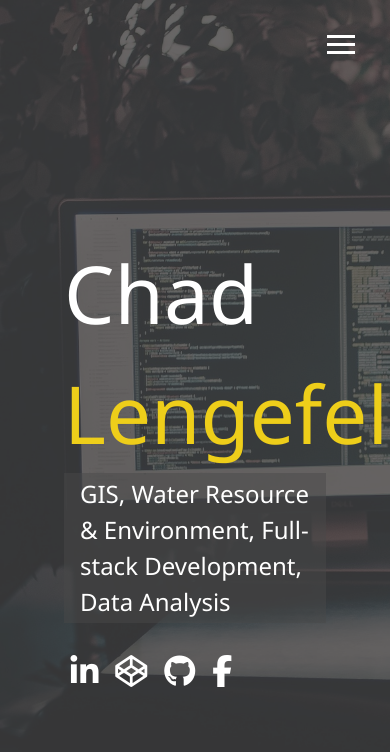
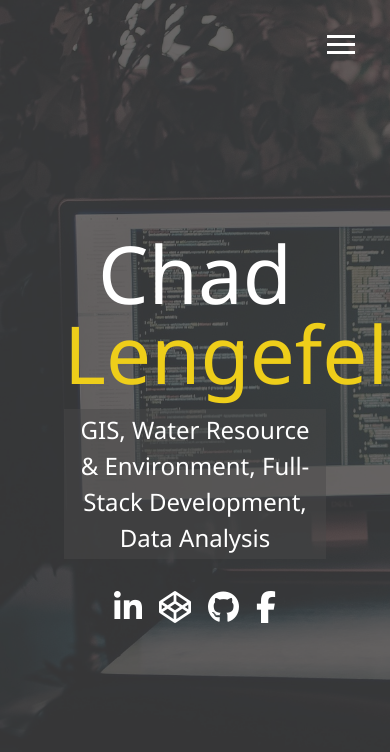
Before and after one commit to LostnAustin/Responsive-Website-Portfolio, a website: page dist/index.html in a window 390 px wide. Drawn offline with Linux system fonts and the light colour scheme.

Commit message:
added media queries and responsive-sizing adjustments

```diff
--- a/scss/_config.scss
+++ b/scss/_config.scss
@@ -27,3 +27,31 @@ $background-opacity: 0.8;
     }
   }
 }
+
+// Media Query mixin
+@mixin mediaSm {
+  //any media added here will only work if 500px or less
+  @media screen and (max-width: 500px) {
+    @content;
+  }
+}
+
+@mixin mediaMd {
+  //any media added here will only work if 768px or less
+  @media screen and (max-width: 768px) {
+    @content;
+  }
+}
+
+@mixin mediaLg {
+  //any media added here will only work if 769 up to 1170
+  @media screen and (min-width: 769px) and (max-width: 1170px) {
+    @content;
+  }
+}
+@mixin mediaXl {
+  //any media added here will only work if 500px or less
+  @media screen and (min-width: 1171px) {
+    @content;
+  }
+}
--- /dev/null
+++ b/scss/_mobile.scss
@@ -0,0 +1,54 @@
+//Widescreens
+@include mediaXl {
+}
+
+//Desktops and Laptops
+@include mediaLg {
+}
+
+// tablets and small laptops
+@include mediaMd {
+  main {
+    align-items: center;
+    text-align: center;
+
+    .lg-heading {
+      line-height: 1;
+      margin-bottom: 1rem;
+    }
+  }
+  //modify layout backgound
+  ul.menu-nav,
+  div.menu-branding {
+    float: none;
+    width: 100%;
+    min-height: 0;
+
+    &.show {
+      transform: translate3d(0, 0, 0);
+    }
+  }
+
+  .menu-nav {
+    height: 75vh;
+    transform: translate3d(-100%, 0, 0);
+  }
+
+  .menu-branding {
+    height: 25vh;
+    transform: translate3d(100%, 0, 0);
+
+    .portait {
+      background: url("");
+      width: 150px;
+      height: 150px;
+    }
+  }
+}
+
+// smartphones
+@include mediaSm {
+  main#home h1 {
+    margin-top: 10vh;
+  }
+}
--- a/scss/main.scss
+++ b/scss/main.scss
@@ -1,5 +1,6 @@
 @import "_config";
 @import "_menu";
+@import "_mobile";
 
 * {
   box-sizing: border-box;
```
Also changed, not shown: dist/css/main.css, dist/index.html.
